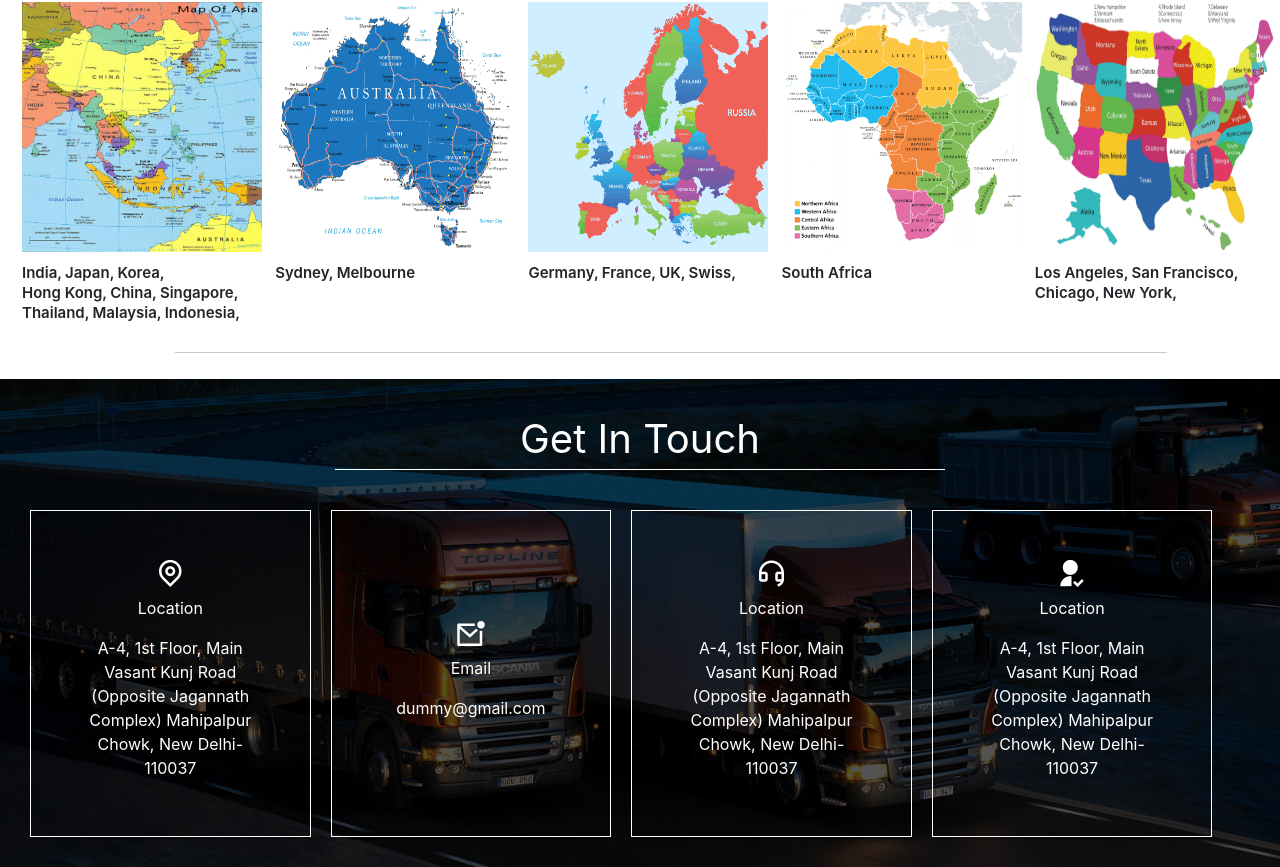
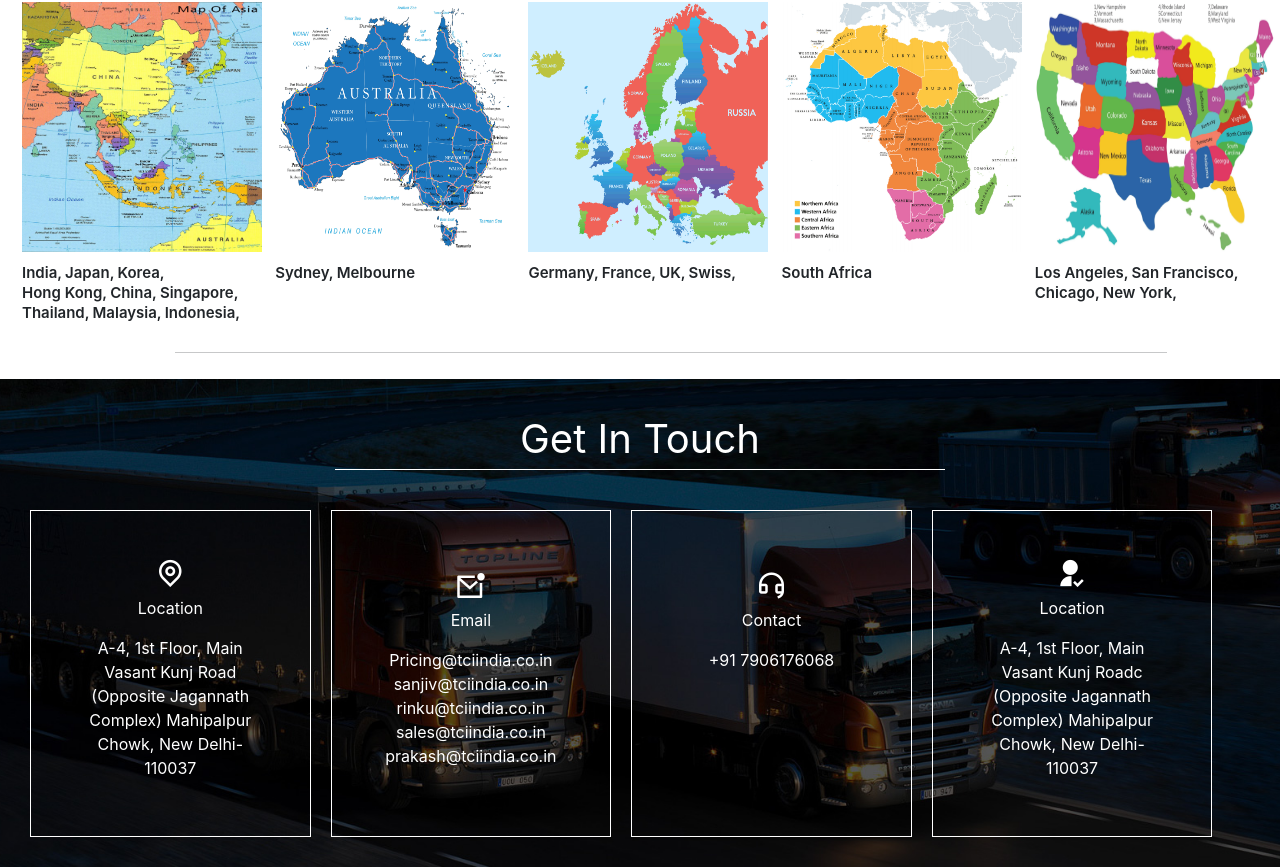
Before and after one commit to Mannumishra/tci, a React (Create React App) app: page / in a window 1280 px wide. Shown: the part 2595-3462 px from the top of the page. Built offline with nearby package versions, Linux system fonts and the light colour scheme.

Commit message:
add changes

```diff
--- a/src/Components/Footer/Footer.jsx
+++ b/src/Components/Footer/Footer.jsx
@@ -23,22 +23,25 @@ const Footer = () => {
             <div className="footerboxfirst">
               <i class="ri-mail-unread-line"></i>
               <p>Email</p>
-              <p className='footertext'>dummy@gmail.com</p>
+              <p className='footertext'>Pricing@tciindia.co.in
+              sanjiv@tciindia.co.in
+              rinku@tciindia.co.in
+              sales@tciindia.co.in
+              prakash@tciindia.co.in
+              </p>
             </div>
             <div className="footerboxfirst">
               <i class="ri-customer-service-line"></i>
-              <p>Location</p>
+              <p>Contact</p>
               <p className='footertext'>
-                A-4, 1st Floor, Main Vasant Kunj Road
-                (Opposite Jagannath Complex)
-                Mahipalpur Chowk, New Delhi- 110037
+                +91 7906176068 <br /><br /><br /><br /><br />
               </p>
             </div>
             <div className="footerboxfirst">
               <i class="ri-user-follow-fill"></i>
               <p>Location</p>
               <p className='footertext'>
-                A-4, 1st Floor, Main Vasant Kunj Road
+                A-4, 1st Floor, Main Vasant Kunj Roadc
                 (Opposite Jagannath Complex)
                 Mahipalpur Chowk, New Delhi- 110037
               </p>
```
